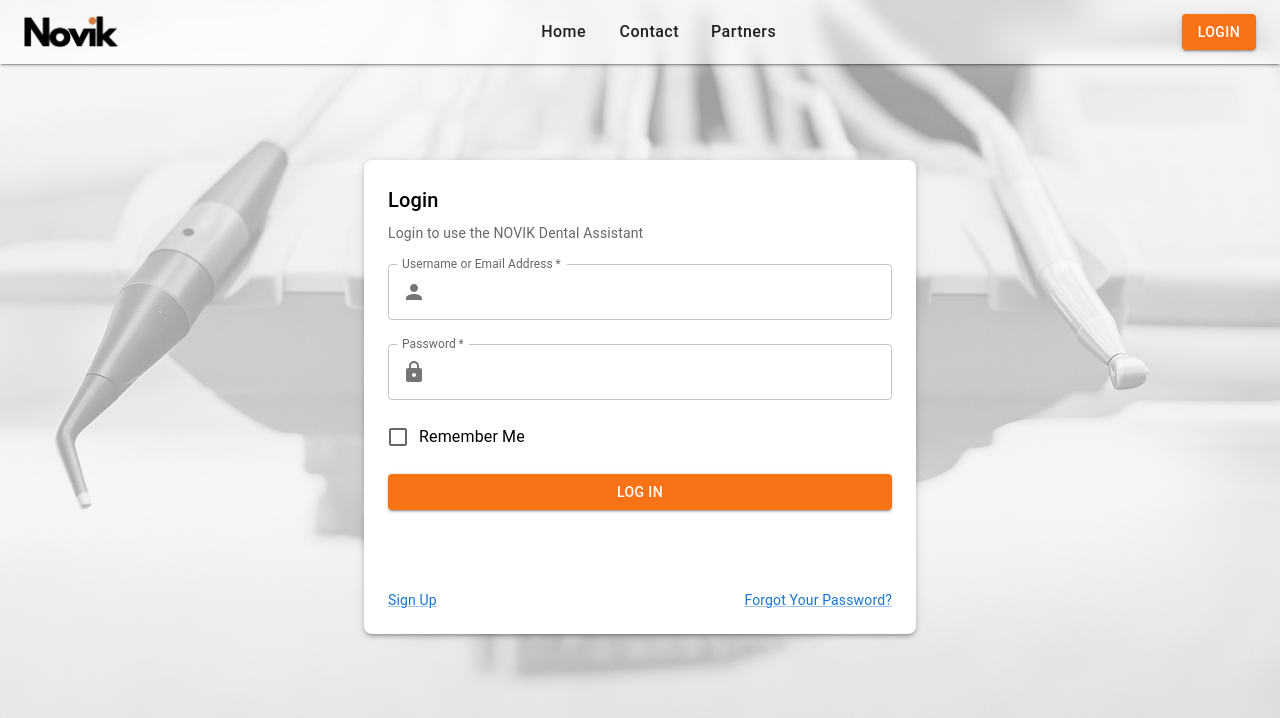
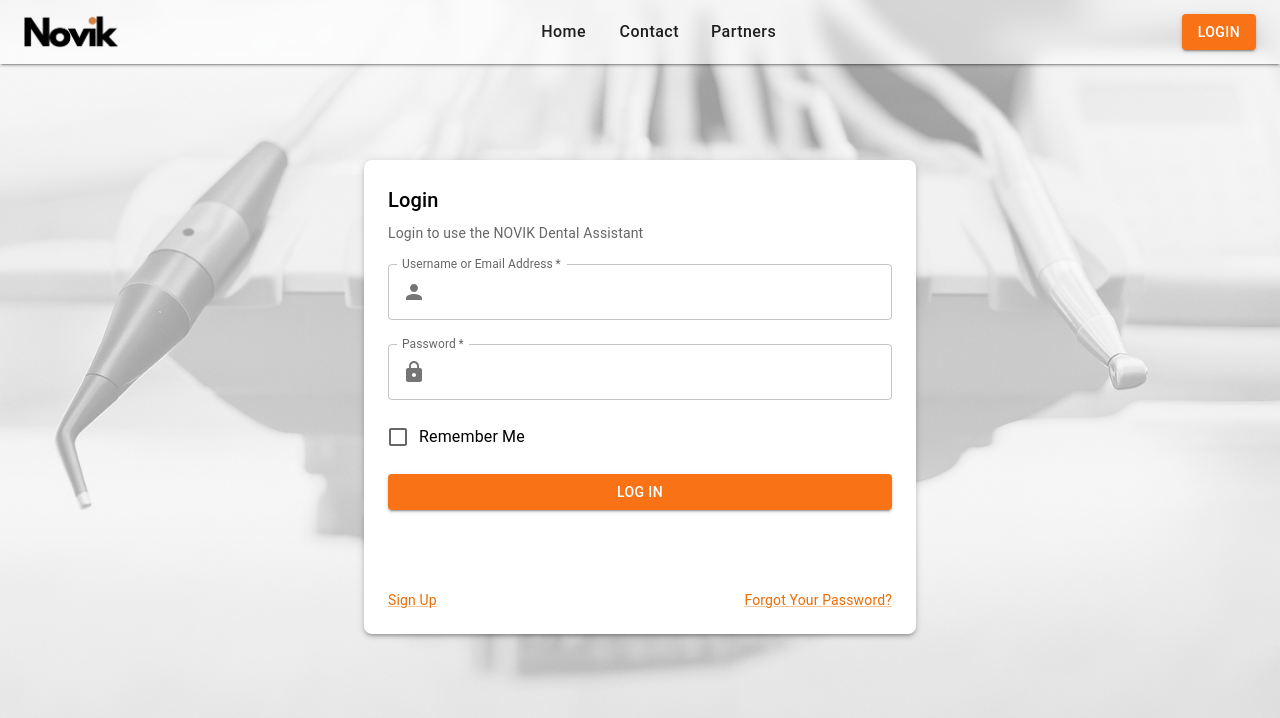
Before and after one commit to starthlo/Novik, a React (Vite) app in the folder frontend/: page /login in a window 1280 px wide. Shown: the top 718 px of the page. Built offline with nearby package versions, Linux system fonts and the light colour scheme.

Commit message:
Updates login page link colors to warning theme
Changes the color of 'Sign Up' and 'Forgot Password' links to use the warning color variant for better visibility and consistency with the application's color scheme

```diff
--- a/frontend/src/pages/Login.tsx
+++ b/frontend/src/pages/Login.tsx
@@ -147,10 +147,10 @@
           </Box>
 
           <Box sx={{ mt: 2, display: 'flex', justifyContent: 'space-between' }}>
-            <Link href="/register" variant="body2">
+            <Link href="/register" variant="body2" color="warning">
               Sign Up
             </Link>
-            <Link href="/forgot-password" variant="body2">
+            <Link href="/forgot-password" variant="body2" color="warning">
               Forgot Your Password?
             </Link>
           </Box>
```
